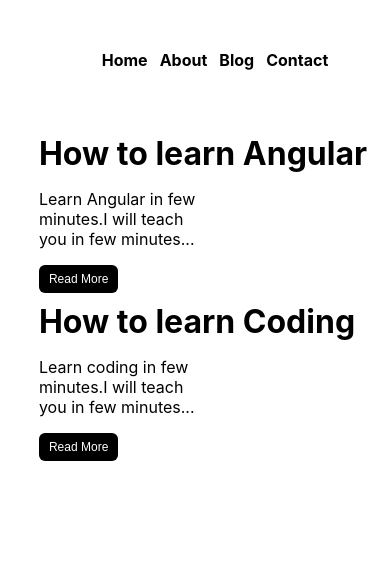
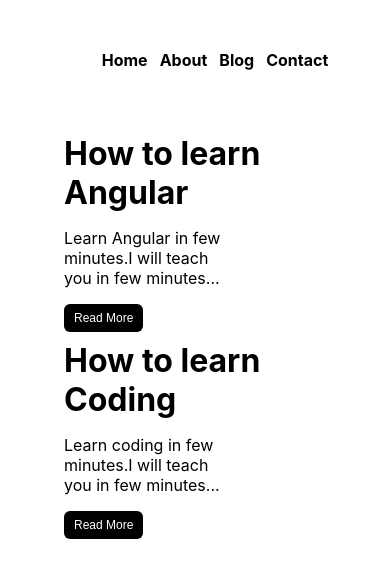
Before and after one commit to Kirttinath/Hunting_Coder, a Next.js app: page /blog in a window 390 px wide. Shown: the top 578 px of the page. Built offline with nearby package versions, Linux system fonts and the light colour scheme.

Commit message:
property changed

```diff
--- a/styles/Blog.module.css
+++ b/styles/Blog.module.css
@@ -39,3 +39,29 @@
     padding-left: 1rem;
   }
 }
+.main {
+  min-height: 100vh;
+  flex: 1;
+  display: flex;
+  flex-direction: column;
+  justify-content: center;
+  align-items: center;
+  justify-content: flex-start;
+  padding-top: 3rem;
+}
+
+.container {
+  padding: 0 12rem;
+}
+@media screen and (max-width: 986px) {
+  .container {
+    padding: 0 2rem;
+    /* padding: 0 2.5rem; */
+  }
+}
+@media screen and (max-width: 600px) {
+  .container {
+    padding: 0 3rem;
+    /* padding: 0 2.5rem; */
+  }
+}
```
